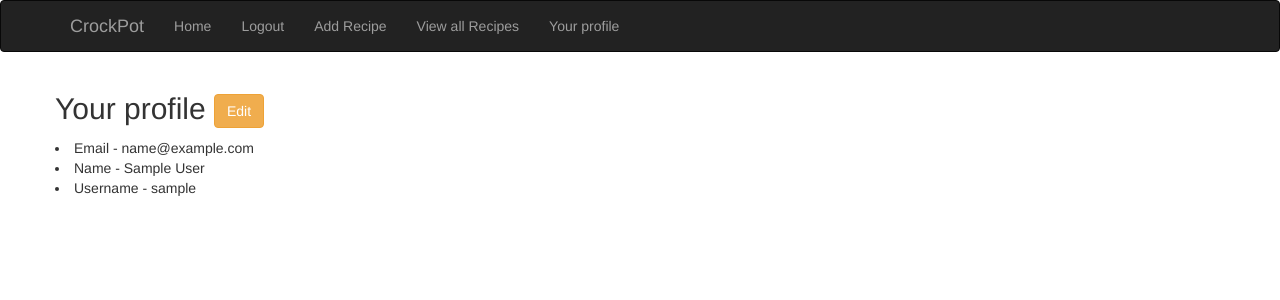
After one commit to gawsk/CrockPot, a Flask app: page /user/ in a window 1280 px wide. The commit adds this page. Shown: the top 300 px of the page. Run offline with Flask 2, Linux system fonts and the light colour scheme; a user stored in the database is signed in; tables that the repository leaves empty hold one stand-in row (values such as "Sample post"); parts of the project's set-up code (start-up, migrations or seed data) failed here and were passed over; some libraries are stand-ins or nearby versions.

Commit message:
Ability to Edit User Information

```diff
--- a/app/__init__.py
+++ b/app/__init__.py
@@ -42,4 +42,7 @@ def create_app(config_name):
     from app.recipe import recipe as recipe_blueprint
     app.register_blueprint(recipe_blueprint)
 
+    from app.user_management import user_mgmt as user_mgmt_blueprint
+    app.register_blueprint(user_mgmt_blueprint)
+
     return app
--- a/app/recipe/forms.py
+++ b/app/recipe/forms.py
@@ -1,4 +1,4 @@
-""" Forms for auth """
+""" Forms for recipe """
 
 from flask_wtf import FlaskForm
 from wtforms import SubmitField, TextField, validators
--- a/app/templates/sidebar.html
+++ b/app/templates/sidebar.html
@@ -27,6 +27,7 @@
                     <li><a href="{{ url_for('auth.logout') }}">Logout</a></li>
                     <li><a href="{{ url_for('recipe.add') }}">Add Recipe</a></li>
                     <li><a href="{{ url_for('recipe.view_all') }}">View all Recipes</a></li>
+                    <li><a href="{{ url_for('user_mgmt.view') }}">Your profile</a></li>
                   {% else %}
                     <li><a href="{{ url_for('auth.register') }}">Register</a></li>
                     <li><a href="{{ url_for('auth.login') }}">Login</a></li>
--- /dev/null
+++ b/app/templates/user_management/view.html
@@ -0,0 +1,26 @@
+{% extends "sidebar.html" %}
+{% import "bootstrap/wtf.html" as wtf %}
+{% from "_formhelpers.html" import render_field %}
+
+
+{% block title %}User Information{% endblock %}
+{% block content %}
+<div class="container">
+  <div class="row">
+    {{ utils.flashed_messages() }}
+    <div class="col-md-1"></div>
+    <h2>
+      Your profile
+      <a href="{{ url_for('user_mgmt.edit') }}" class="btn btn-warning">Edit</a>
+    </h2>
+    <ui>
+      <li>Email - {{ var.user_obj.email }}</li>
+      <li>Name - {{ var.user_obj.name }}</li>
+      <li>Username - {{ var.user_obj.username }}</li>
+    </ui>
+
+
+    <div class="col-md-1"></div>
+  </div>
+</div>
+{% endblock %}
--- /dev/null
+++ b/app/user_management/views.py
@@ -0,0 +1,32 @@
+""" Views associated with user managemetn """
+
+from flask import render_template, request, redirect, url_for
+from flask_login import login_required
+from flask.ext.login import current_user
+
+from app.user_management import user_mgmt
+from app.user_management.forms import EditUserForm
+from operations.core import user_modify, user_lookup
+
+
+@user_mgmt.route('/user/')
+def view():
+    """ View your User profile """
+
+    user_obj = user_lookup.by_id(current_user.id)
+    return render_template('user_management/view.html', var={'user_obj':user_obj})
+
+
+@user_mgmt.route('/user/edit', methods=['POST', 'GET'])
+def edit():
+    """ Edit your User profile """
+    form = EditUserForm(request.form)
+
+    if request.method == "POST":
+        if form.validate_on_submit():
+            user_modify.save(current_user.id, request.form)
+            return redirect(url_for('user_mgmt.view'))
+    else:
+        form = EditUserForm(obj=current_user)
+
+    return render_template('user_management/edit.html', var={'form':form} )
--- a/operations/core/user_lookup.py
+++ b/operations/core/user_lookup.py
@@ -13,7 +13,7 @@ def by_id(user_id):
     """ Get User by id """
 
     session = query_session.get_session()
-    return session.query(User).filter(User.id == user_id).all()
+    return session.query(User).filter(User.id == user_id).first()
 
 def by_username(username):
     """ Get User by username """
```
Also changed, not shown: app/templates/user_management/edit.html (added, +28 -0 lines), app/user_management/__init__.py (added, +7 -0 lines), app/user_management/forms.py (added, +15 -0 lines), operations/core/user_modify.py (+14 -3 lines).
